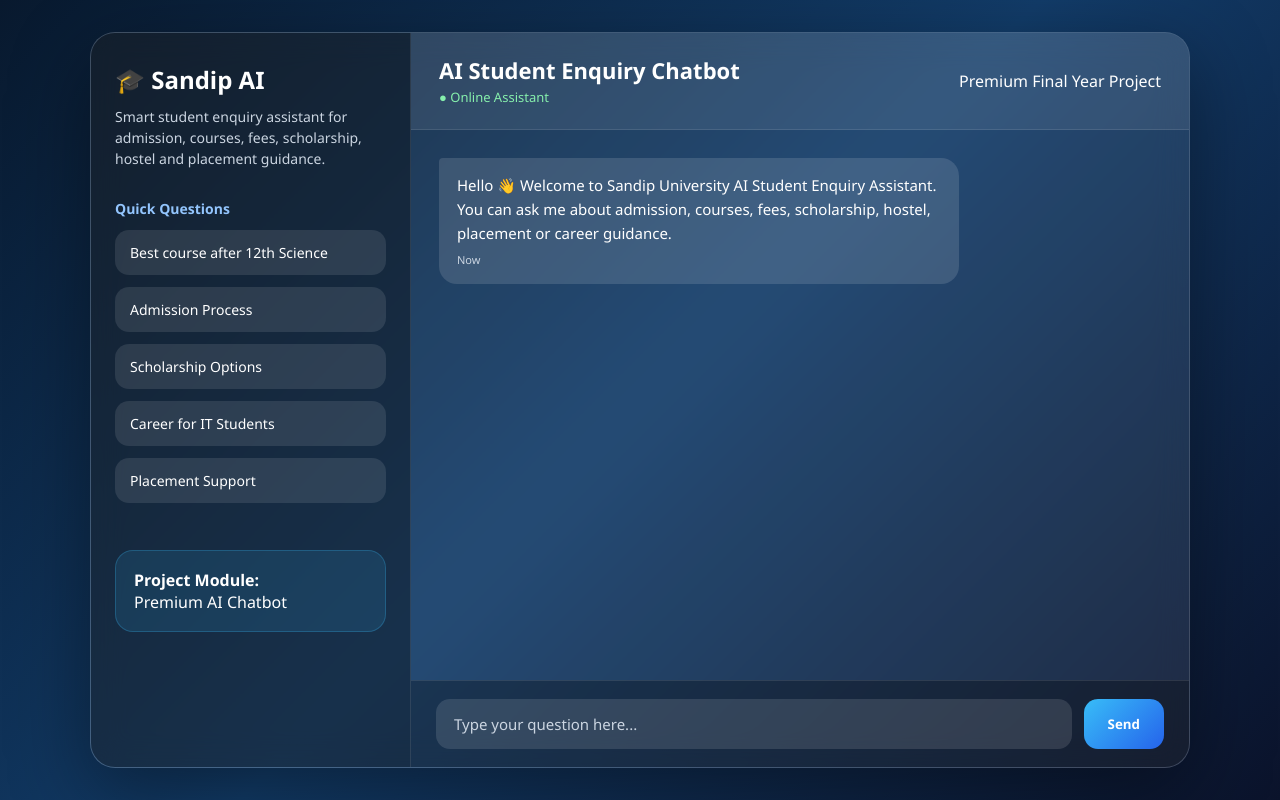
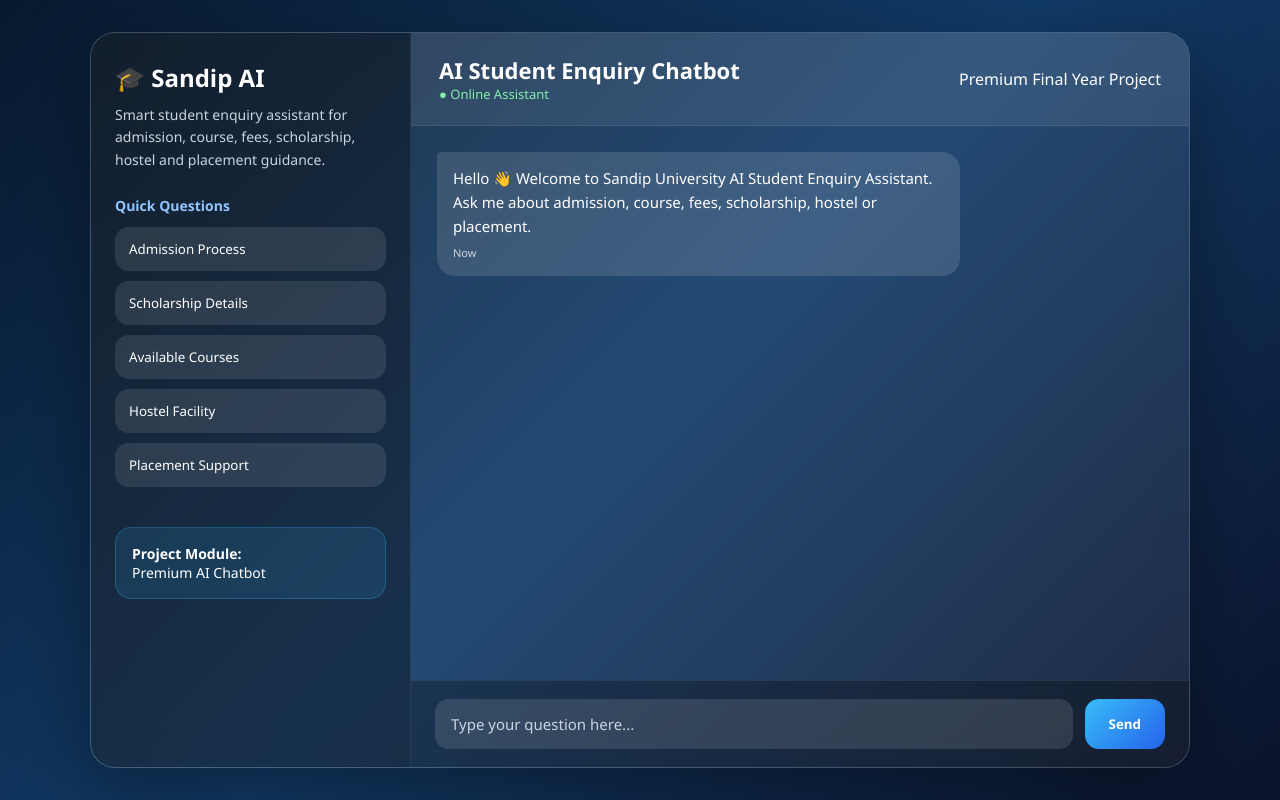
Before and after one commit to nilamtandel-spec/ai-career-guidance, a Python web app: template templates/chatbot.html in a window 1280 px wide. Run offline with Jinja, Linux system fonts and the light colour scheme; the template is opened without the code that fills it, so the values that code supplies are empty.

Commit message:
Update chatbot.html

```diff
--- a/templates/chatbot.html
+++ b/templates/chatbot.html
@@ -2,253 +2,218 @@
 <html lang="en">
 <head>
 <meta charset="UTF-8">
+<meta name="viewport" content="width=device-width, initial-scale=1.0">
 <title>AI Student Enquiry Chatbot</title>
-<meta name="viewport" content="width=device-width, initial-scale=1.0">
 
 <style>
-* {
-    margin: 0;
-    padding: 0;
-    box-sizing: border-box;
-    font-family: 'Segoe UI', sans-serif;
+*{
+margin:0;
+padding:0;
+box-sizing:border-box;
+font-family:Segoe UI,sans-serif;
 }
 
-body {
-    background: linear-gradient(135deg, #08192e, #123c69, #0b132b);
-    height: 100vh;
-    display: flex;
-    justify-content: center;
-    align-items: center;
-    color: white;
-    overflow: hidden;
+body{
+background:linear-gradient(135deg,#08192e,#123c69,#0b132b);
+height:100vh;
+display:flex;
+justify-content:center;
+align-items:center;
+overflow:hidden;
+color:#fff;
 }
 
-.chat-wrapper {
-    width: 95%;
-    max-width: 1100px;
-    height: 92vh;
-    display: grid;
-    grid-template-columns: 320px 1fr;
-    background: rgba(255,255,255,0.08);
-    backdrop-filter: blur(16px);
-    border-radius: 25px;
-    overflow: hidden;
-    box-shadow: 0 25px 80px rgba(0,0,0,0.4);
-    border: 1px solid rgba(255,255,255,0.15);
+.chat-wrapper{
+width:95%;
+max-width:1100px;
+height:92vh;
+display:grid;
+grid-template-columns:320px 1fr;
+background:rgba(255,255,255,.08);
+backdrop-filter:blur(16px);
+border-radius:25px;
+overflow:hidden;
+border:1px solid rgba(255,255,255,.15);
+box-shadow:0 25px 80px rgba(0,0,0,.4);
 }
 
-.sidebar {
-    background: rgba(0,0,0,0.35);
-    padding: 30px 24px;
-    border-right: 1px solid rgba(255,255,255,0.1);
+.sidebar{
+background:rgba(0,0,0,.35);
+padding:28px 24px;
+border-right:1px solid rgba(255,255,255,.08);
+overflow-y:auto;
 }
 
-.logo {
-    font-size: 24px;
-    font-weight: 800;
-    margin-bottom: 10px;
+.logo{
+font-size:24px;
+font-weight:800;
+margin-bottom:10px;
 }
 
-.subtitle {
-    color: #cbd5e1;
-    font-size: 14px;
-    line-height: 1.5;
-    margin-bottom: 30px;
+.subtitle{
+font-size:14px;
+color:#cbd5e1;
+line-height:1.6;
+margin-bottom:25px;
 }
 
-.quick-title {
-    font-size: 14px;
-    color: #93c5fd;
-    margin-bottom: 12px;
-    font-weight: 600;
+.quick-title{
+font-size:14px;
+font-weight:700;
+color:#93c5fd;
+margin-bottom:12px;
 }
 
-.quick-btn {
-    width: 100%;
-    padding: 13px 15px;
-    margin-bottom: 12px;
-    border: none;
-    border-radius: 14px;
-    background: rgba(255,255,255,0.1);
-    color: white;
-    text-align: left;
-    cursor: pointer;
-    transition: 0.3s;
-    font-size: 14px;
+.quick-btn{
+width:100%;
+padding:13px 14px;
+margin-bottom:10px;
+border:none;
+border-radius:14px;
+background:rgba(255,255,255,.10);
+color:#fff;
+cursor:pointer;
+text-align:left;
+transition:.3s;
 }
 
-.quick-btn:hover {
-    background: #2563eb;
-    transform: translateX(4px);
+.quick-btn:hover{
+background:#2563eb;
+transform:translateX(4px);
 }
 
-.side-note {
-    margin-top: 35px;
-    padding: 18px;
-    border-radius: 18px;
-    background: rgba(56,189,248,0.12);
-    border: 1px solid rgba(56,189,248,0.25);
+.note{
+margin-top:30px;
+padding:16px;
+border-radius:16px;
+background:rgba(56,189,248,.12);
+border:1px solid rgba(56,189,248,.25);
+font-size:14px;
 }
 
-.chat-main {
-    display: flex;
-    flex-direction: column;
-    height: 100%;
-    overflow: hidden;
+.chat-main{
+display:flex;
+flex-direction:column;
+height:100%;
+overflow:hidden;
 }
 
-.chat-header {
-    padding: 22px 28px;
-    background: rgba(255,255,255,0.08);
-    border-bottom: 1px solid rgba(255,255,255,0.1);
-    display: flex;
-    align-items: center;
-    justify-content: space-between;
+.chat-header{
+padding:22px 28px;
+background:rgba(255,255,255,.08);
+border-bottom:1px solid rgba(255,255,255,.08);
+display:flex;
+justify-content:space-between;
+align-items:center;
 }
 
-.chat-header h2 {
-    font-size: 22px;
+.chat-header h2{
+font-size:22px;
 }
 
-.status {
-    font-size: 13px;
-    color: #86efac;
+.status{
+font-size:13px;
+color:#86efac;
 }
 
-.chat-box {
-    flex: 1;
-    padding: 28px;
-    overflow-y: auto;
-    scroll-behavior: smooth;
+.chat-box{
+flex:1;
+padding:26px;
+overflow-y:auto;
+scroll-behavior:smooth;
 }
 
-.message {
-    display: flex;
-    margin-bottom: 22px;
-    animation: fadeIn 0.3s ease;
+.message{
+display:flex;
+margin-bottom:18px;
+animation:fade .25s ease;
 }
 
-.message.user {
-    justify-content: flex-end;
+.message.user{
+justify-content:flex-end;
 }
 
-.bubble {
-    max-width: 72%;
-    padding: 15px 18px;
-    border-radius: 18px;
-    font-size: 15px;
-    line-height: 1.6;
-    word-wrap: break-word;
+.bubble{
+max-width:72%;
+padding:14px 16px;
+border-radius:18px;
+line-height:1.6;
+font-size:15px;
+word-wrap:break-word;
 }
 
-.bot .bubble {
-    background: rgba(255,255,255,0.13);
-    border-top-left-radius: 4px;
+.bot .bubble{
+background:rgba(255,255,255,.12);
+border-top-left-radius:4px;
 }
 
-.user .bubble {
-    background: linear-gradient(135deg, #2563eb, #1d4ed8);
-    border-top-right-radius: 4px;
+.user .bubble{
+background:linear-gradient(135deg,#2563eb,#1d4ed8);
+border-top-right-radius:4px;
 }
 
-.time {
-    display: block;
-    font-size: 11px;
-    color: #cbd5e1;
-    margin-top: 6px;
+.time{
+display:block;
+margin-top:6px;
+font-size:11px;
+color:#cbd5e1;
 }
 
-.typing {
-    display: none;
-    margin-bottom: 18px;
-    color: #cbd5e1;
-    font-size: 14px;
+.chat-input{
+padding:18px 24px;
+display:flex;
+gap:12px;
+background:rgba(0,0,0,.28);
+border-top:1px solid rgba(255,255,255,.08);
 }
 
-.typing span {
-    animation: blink 1s infinite;
+.chat-input input{
+flex:1;
+padding:15px 16px;
+border:none;
+outline:none;
+border-radius:14px;
+background:rgba(255,255,255,.12);
+color:#fff;
+font-size:15px;
 }
 
-.typing span:nth-child(2) {
-    animation-delay: 0.2s;
+.chat-input input::placeholder{
+color:#cbd5e1;
 }
 
-.typing span:nth-child(3) {
-    animation-delay: 0.4s;
+.chat-input button{
+padding:15px 24px;
+border:none;
+border-radius:14px;
+font-weight:700;
+color:#fff;
+cursor:pointer;
+background:linear-gradient(135deg,#38bdf8,#2563eb);
+transition:.3s;
 }
 
-.chat-input-area {
-    padding: 18px 25px;
-    background: rgba(0,0,0,0.28);
-    display: flex;
-    gap: 12px;
-    border-top: 1px solid rgba(255,255,255,0.1);
+.chat-input button:hover{
+transform:scale(1.05);
 }
 
-.chat-input-area input {
-    flex: 1;
-    padding: 15px 18px;
-    border-radius: 14px;
-    border: none;
-    outline: none;
-    font-size: 15px;
-    background: rgba(255,255,255,0.12);
-    color: white;
+@keyframes fade{
+from{opacity:0;transform:translateY(8px);}
+to{opacity:1;transform:translateY(0);}
 }
 
-.chat-input-area input::placeholder {
-    color: #cbd5e1;
+@media(max-width:850px){
+.chat-wrapper{
+grid-template-columns:1fr;
+width:100%;
+height:100vh;
+border-radius:0;
 }
-
-.send-btn {
-    padding: 15px 24px;
-    border: none;
-    border-radius: 14px;
-    background: linear-gradient(135deg, #38bdf8, #2563eb);
-    color: white;
-    font-weight: 700;
-    cursor: pointer;
-    transition: 0.3s;
+.sidebar{
+display:none;
 }
-
-.send-btn:hover {
-    transform: scale(1.05);
-}
-
-@keyframes fadeIn {
-    from {
-        opacity: 0;
-        transform: translateY(8px);
-    }
-    to {
-        opacity: 1;
-        transform: translateY(0);
-    }
-}
-
-@keyframes blink {
-    0%, 100% {
-        opacity: 0.2;
-    }
-    50% {
-        opacity: 1;
-    }
-}
-
-@media(max-width: 850px) {
-    .chat-wrapper {
-        grid-template-columns: 1fr;
-        height: 100vh;
-        width: 100%;
-        border-radius: 0;
-    }
-
-    .sidebar {
-        display: none;
-    }
-
-    .bubble {
-        max-width: 85%;
+.bubble{
+max-width:85%;
 }
 }
 </style>
@@ -261,36 +226,23 @@ body {
 <div class="sidebar">
 <div class="logo">🎓 Sandip AI</div>
 
-        <p class="subtitle">
-            Smart student enquiry assistant for admission, courses, fees, scholarship, hostel and placement guidance.
-        </p>
+<div class="subtitle">
+Smart student enquiry assistant for admission, course, fees, scholarship, hostel and placement guidance.
+</div>
 
 <div class="quick-title">Quick Questions</div>
 
-        <button class="quick-btn" onclick="quickQuestion('Which course is best after 12th science?')">
-            Best course after 12th Science
-        </button>
+<button class="quick-btn" onclick="quickQuestion('Tell me about admission process')">Admission Process</button>
+<button class="quick-btn" onclick="quickQuestion('Tell me about scholarship')">Scholarship Details</button>
+<button class="quick-btn" onclick="quickQuestion('Which courses are available?')">Available Courses</button>
+<button class="quick-btn" onclick="quickQuestion('Tell me about hostel facility')">Hostel Facility</button>
+<button class="quick-btn" onclick="quickQuestion('Tell me about placement')">Placement Support</button>
 
-        <button class="quick-btn" onclick="quickQuestion('Tell me about admission process')">
-            Admission Process
-        </button>
+<div class="note">
+<strong>Project Module:</strong><br>
+Premium AI Chatbot
+</div>
 
-        <button class="quick-btn" onclick="quickQuestion('Tell me about scholarship')">
-            Scholarship Options
-        </button>
-
-        <button class="quick-btn" onclick="quickQuestion('Which career is best for IT students?')">
-            Career for IT Students
-        </button>
-
-        <button class="quick-btn" onclick="quickQuestion('Tell me about placement')">
-            Placement Support
-        </button>
-
-        <div class="side-note">
-            <strong>Project Module:</strong><br>
-            <span>Premium AI Chatbot</span>
-        </div>
 </div>
 
 <div class="chat-main">
@@ -298,7 +250,7 @@ body {
 <div class="chat-header">
 <div>
 <h2>AI Student Enquiry Chatbot</h2>
-                <span class="status">● Online Assistant</span>
+<div class="status">● Online Assistant</div>
 </div>
 <div>Premium Final Year Project</div>
 </div>
@@ -307,27 +259,17 @@ body {
 
 <div class="message bot">
 <div class="bubble">
-                    Hello 👋 Welcome to Sandip University AI Student Enquiry Assistant.
-                    <br>
-                    You can ask me about admission, courses, fees, scholarship, hostel, placement or career guidance.
+Hello 👋 Welcome to Sandip University AI Student Enquiry Assistant.<br>
+Ask me about admission, course, fees, scholarship, hostel or placement.
 <span class="time">Now</span>
 </div>
 </div>
 
-            <div class="typing" id="typing">
-                AI Assistant is typing<span>.</span><span>.</span><span>.</span>
 </div>
 
-        </div>
-
-        <div class="chat-input-area">
-            <input
-                type="text"
-                id="userInput"
-                placeholder="Type your question here..."
-                onkeypress="handleKey(event)"
-            >
-            <button class="send-btn" onclick="sendMessage()">Send</button>
+<div class="chat-input">
+<input type="text" id="userInput" placeholder="Type your question here..." onkeydown="handleKey(event)">
+<button onclick="sendMessage()">Send</button>
 </div>
 
 </div>
@@ -335,87 +277,110 @@ body {
 </div>
 
 <script>
-function handleKey(event) {
-    if (event.key === "Enter") {
+function handleKey(event){
+if(event.key==="Enter"){
 sendMessage();
 }
 }
 
-function quickQuestion(question) {
-    document.getElementById("userInput").value = question;
+function quickQuestion(q){
+document.getElementById("userInput").value=q;
 sendMessage();
 }
 
-function scrollBottom() {
-    const chatBox = document.getElementById("chatBox");
-
-    setTimeout(() => {
-        chatBox.scrollTop = chatBox.scrollHeight;
-    }, 100);
+function getTime(){
+const now=new Date();
+return now.toLocaleTimeString([],{
+hour:"2-digit",
+minute:"2-digit"
+});
 }
 
-function addMessage(message, sender, time = "Now") {
-    const chatBox = document.getElementById("chatBox");
-    const typing = document.getElementById("typing");
+function scrollBottom(){
+const chatBox=document.getElementById("chatBox");
+chatBox.scrollTop=chatBox.scrollHeight;
+}
 
-    const msgDiv = document.createElement("div");
-    msgDiv.classList.add("message", sender);
+function addMessage(text,type,time=getTime()){
+const chatBox=document.getElementById("chatBox");
 
-    msgDiv.innerHTML = `
+const div=document.createElement("div");
+div.className="message "+type;
+
+div.innerHTML=`
 <div class="bubble">
-            ${message}
+${text}
 <span class="time">${time}</span>
 </div>
 `;
 
-    chatBox.insertBefore(msgDiv, typing);
-    scrollBottom();
+chatBox.appendChild(div);
+
+setTimeout(scrollBottom,50);
 }
 
-function showTyping() {
-    const typing = document.getElementById("typing");
-    typing.style.display = "block";
-    scrollBottom();
+function showTyping(){
+hideTyping();
+
+const chatBox=document.getElementById("chatBox");
+
+const div=document.createElement("div");
+div.className="message bot";
+div.id="typingBox";
+
+div.innerHTML=`
+<div class="bubble">
+AI Assistant is typing...
+<span class="time">${getTime()}</span>
+</div>
+`;
+
+chatBox.appendChild(div);
+
+setTimeout(scrollBottom,50);
 }
 
-function hideTyping() {
-    document.getElementById("typing").style.display = "none";
+function hideTyping(){
+const old=document.getElementById("typingBox");
+if(old){
+old.remove();
+}
 }
 
-function sendMessage() {
-    const input = document.getElementById("userInput");
-    const message = input.value.trim();
+function sendMessage(){
+const input=document.getElementById("userInput");
+const msg=input.value.trim();
 
-    if (message === "") {
+if(msg===""){
 return;
 }
 
-    addMessage(message, "user");
-    input.value = "";
+addMessage(msg,"user");
+input.value="";
 
 showTyping();
 
-    fetch("/chat", {
-        method: "POST",
-        headers: {
-            "Content-Type": "application/json"
+fetch("/chat",{
+method:"POST",
+headers:{
+"Content-Type":"application/json"
 },
-        body: JSON.stringify({ message: message })
+body:JSON.stringify({message:msg})
 })
-    .then(response => response.json())
-    .then(data => {
-        setTimeout(() => {
+.then(res=>res.json())
+.then(data=>{
+setTimeout(()=>{
 hideTyping();
-            addMessage(data.reply || "Sorry, I could not generate an answer right now.", "bot", data.time || "Now");
-        }, 700);
+addMessage(data.reply || "Sorry, I could not generate an answer right now.","bot");
+},700);
 })
-    .catch(error => {
+.catch(()=>{
 hideTyping();
-        addMessage("Sorry, I could not generate an answer right now.", "bot");
+addMessage("Sorry, I could not generate an answer right now.","bot");
 });
 }
 
-window.onload = function() {
+window.onload=function(){
 scrollBottom();
 }
 </script>
```
Lines whose indentation alone changed are shown as unchanged.
